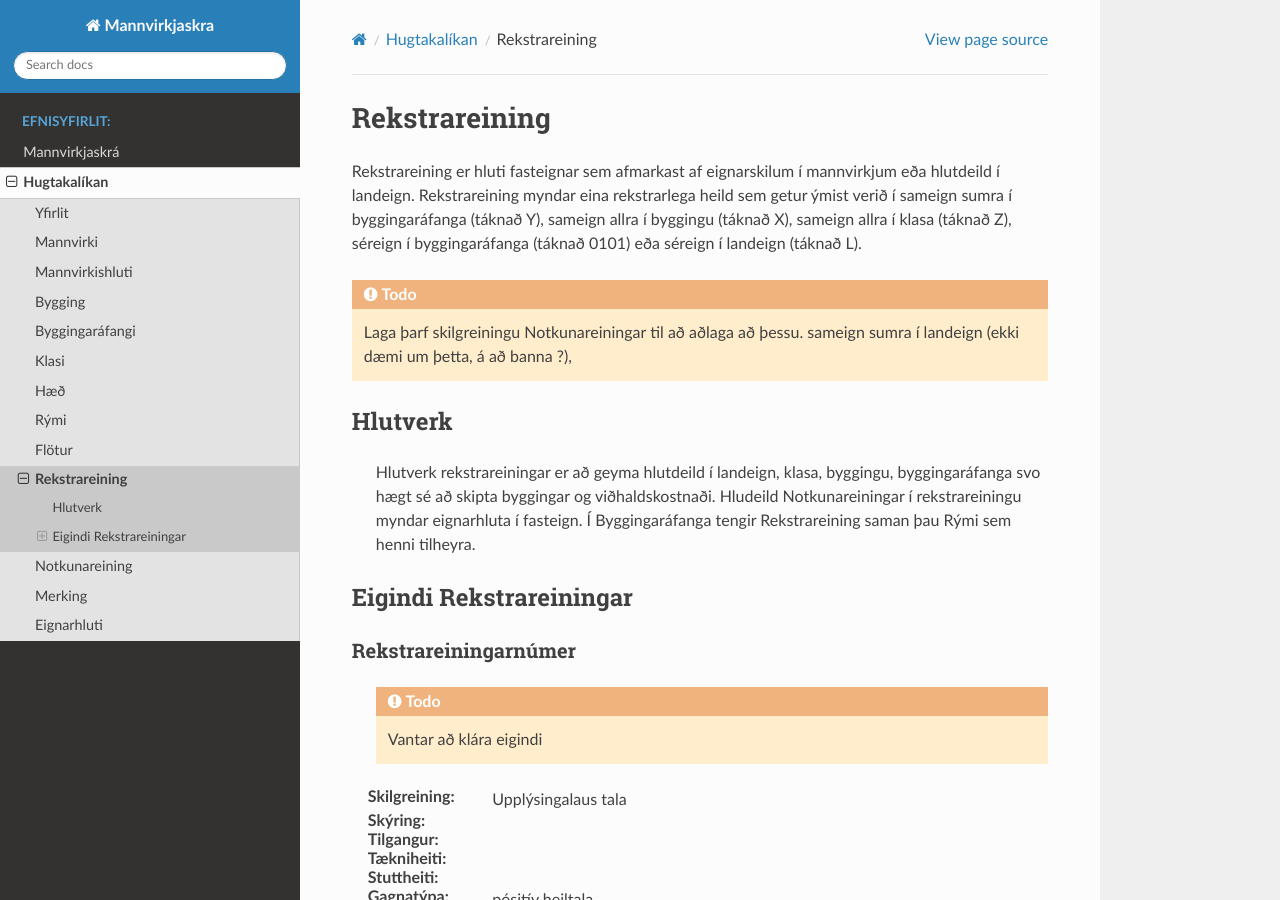
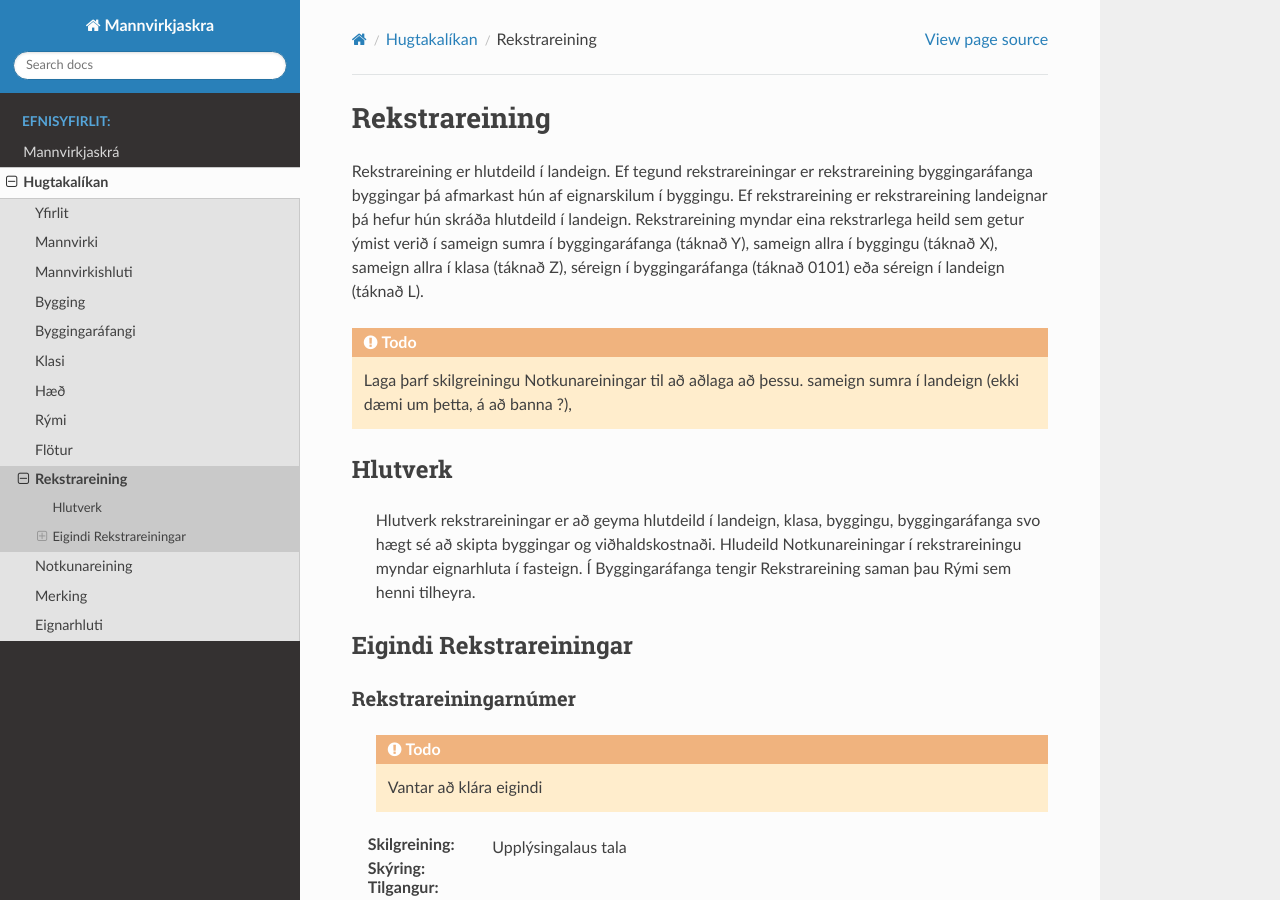
Before and after one commit to hthl/Mannvirkjaskra, a Sphinx documentation site: the page built from source/rekstrareining.rst, in a window 1280 px wide and 900 px high. Built offline with Sphinx 7.4.7 and the Read the Docs theme 2.0.0, drawn with Linux system fonts in a browser that asks for light colours.

Commit message:
Skilgreining rekstrareiningar uppfærð á fundi
Fundur fagaðila. GS, HTH, TMI, HAK.

```diff
--- a/source/rekstrareining.rst
+++ b/source/rekstrareining.rst
@@ -3,7 +3,7 @@ Rekstrareining
 
 .. admonition:: Skilgreining
 
-Rekstrareining er hluti fasteignar sem afmarkast af eignarskilum í mannvirkjum eða hlutdeild í landeign. Rekstrareining myndar eina rekstrarlega heild sem getur ýmist verið í sameign sumra í byggingaráfanga (táknað Y), sameign allra í byggingu (táknað X), sameign allra í klasa (táknað Z), séreign í byggingaráfanga (táknað 0101) eða séreign í landeign (táknað L).
+Rekstrareining er hlutdeild í landeign. Ef tegund rekstrareiningar er rekstrareining byggingaráfanga byggingar þá afmarkast hún af eignarskilum í byggingu. Ef rekstrareining er rekstrareining landeignar þá hefur hún skráða hlutdeild í landeign. Rekstrareining myndar eina rekstrarlega heild sem getur ýmist verið í sameign sumra í byggingaráfanga (táknað Y), sameign allra í byggingu (táknað X), sameign allra í klasa (táknað Z), séreign í byggingaráfanga (táknað 0101) eða séreign í landeign (táknað L).
 
 .. todo::
 
```
